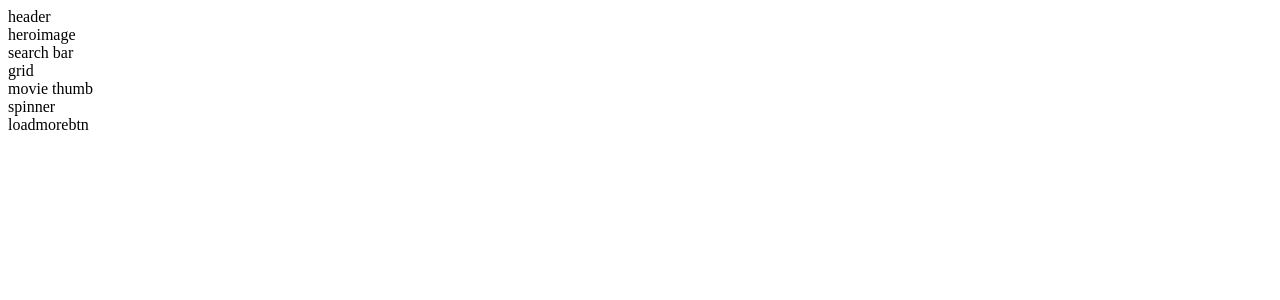
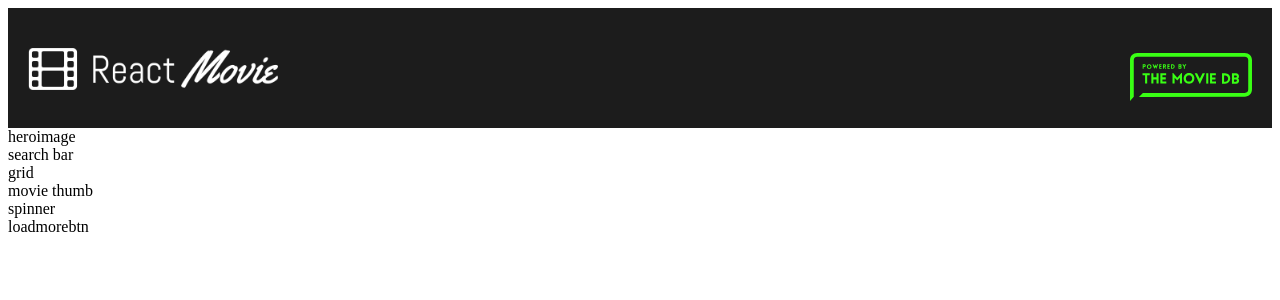
Before and after one commit to riraseth-react-stuff/react-movie-db, a React (Create React App) app: page / in a window 1280 px wide. Shown: the top 300 px of the page. Built offline with nearby package versions, Linux system fonts and the light colour scheme; no server answers.

Commit message:
styled header

```diff
--- a/public/index.html
+++ b/public/index.html
@@ -10,34 +10,19 @@
       content="Web site created using create-react-app"
     />
     <link rel="apple-touch-icon" href="%PUBLIC_URL%/logo192.png" />
-    <!--
-      manifest.json provides metadata used when your web app is installed on a
-      user's mobile device or desktop. See https://developers.google.com/web/fundamentals/web-app-manifest/
-    -->
     <link rel="manifest" href="%PUBLIC_URL%/manifest.json" />
-    <!--
-      Notice the use of %PUBLIC_URL% in the tags above.
-      It will be replaced with the URL of the `public` folder during the build.
-      Only files inside the `public` folder can be referenced from the HTML.
-
-      Unlike "/favicon.ico" or "favicon.ico", "%PUBLIC_URL%/favicon.ico" will
-      work correctly both with client-side routing and a non-root public URL.
-      Learn how to configure a non-root public URL by running `npm run build`.
-    -->
+    <link
+      href="https://fonts.googleapis.com/css?family=Abel"
+      rel="stylesheet"
+    />
+    <link
+      href="https://stackpath.bootstrapcdn.com/font-awesome/4.7.0/css/font-awesome.min.css"
+      rel="stylesheet"
+    />
     <title>React App</title>
   </head>
   <body>
     <noscript>You need to enable JavaScript to run this app.</noscript>
     <div id="root"></div>
-    <!--
-      This HTML file is a template.
-      If you open it directly in the browser, you will see an empty page.
-
-      You can add webfonts, meta tags, or analytics to this file.
-      The build step will place the bundled scripts into the <body> tag.
-
-      To begin the development, run `npm start` or `yarn start`.
-      To create a production bundle, use `npm run build` or `yarn build`.
-    -->
   </body>
 </html>
--- a/src/components/elements/Header.js
+++ b/src/components/elements/Header.js
@@ -1,8 +1,23 @@
 import React from 'react';
-import PropTypes from 'prop-types';
+
+import RMDBlogo from '../images/reactMovie_logo.png';
+import TMDBLogo from '../images/tmdb_logo.svg';
+
+import {
+  StyledHeader,
+  StyledRMDBLogo,
+  StyledTMDBLogo
+} from '../styles/StyledHeader';
 
 const Header = props => {
-  return <div>header</div>;
+  return (
+    <StyledHeader>
+      <div className="header-content">
+        <StyledRMDBLogo src={RMDBlogo} alt="rmdb-logo" />
+        <StyledTMDBLogo src={TMDBLogo} alt="tmbdb-logo" />
+      </div>
+    </StyledHeader>
+  );
 };
 
 Header.propTypes = {};
```
Also changed, not shown: src/components/Home.js (+1 -9 lines), src/components/images/tmdb_logo.svg.
